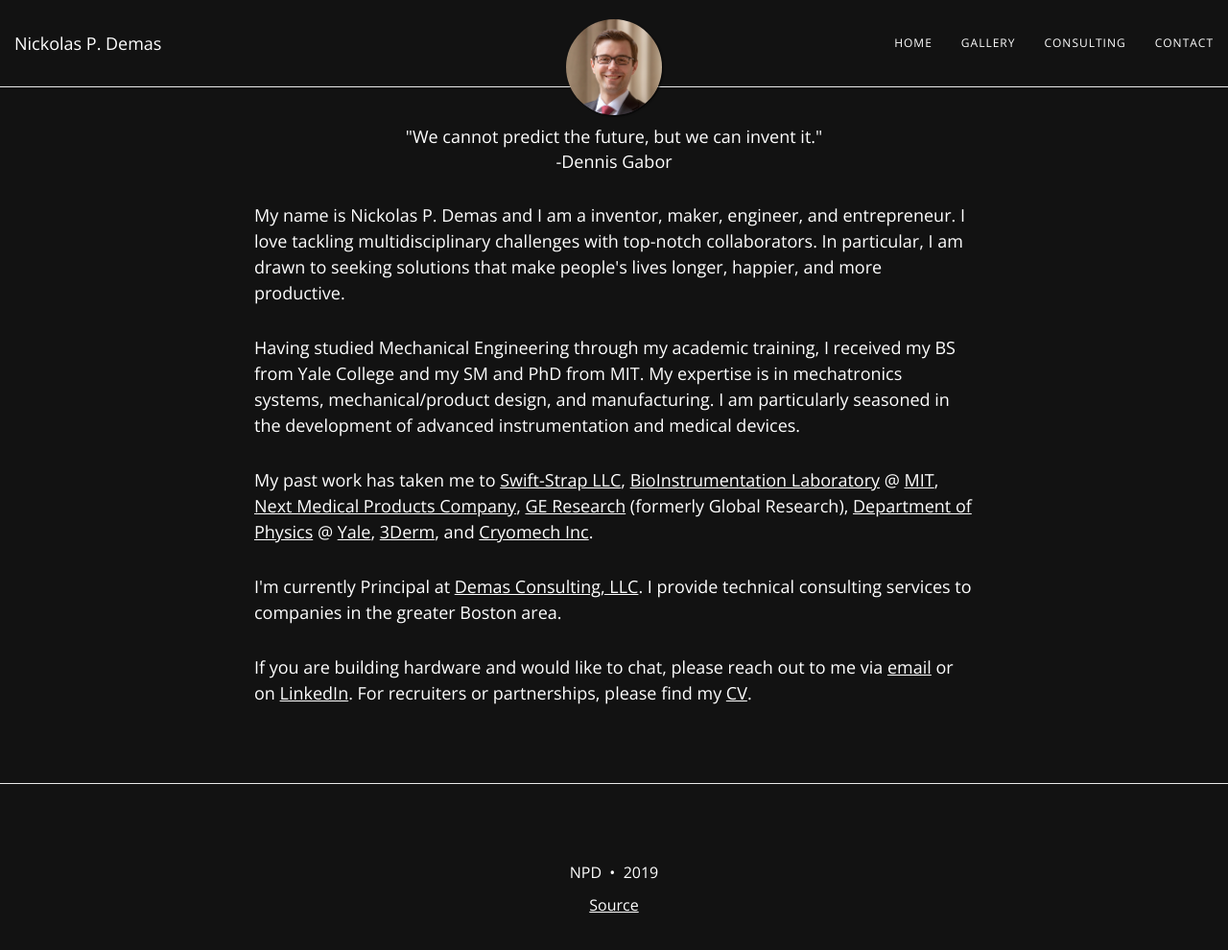
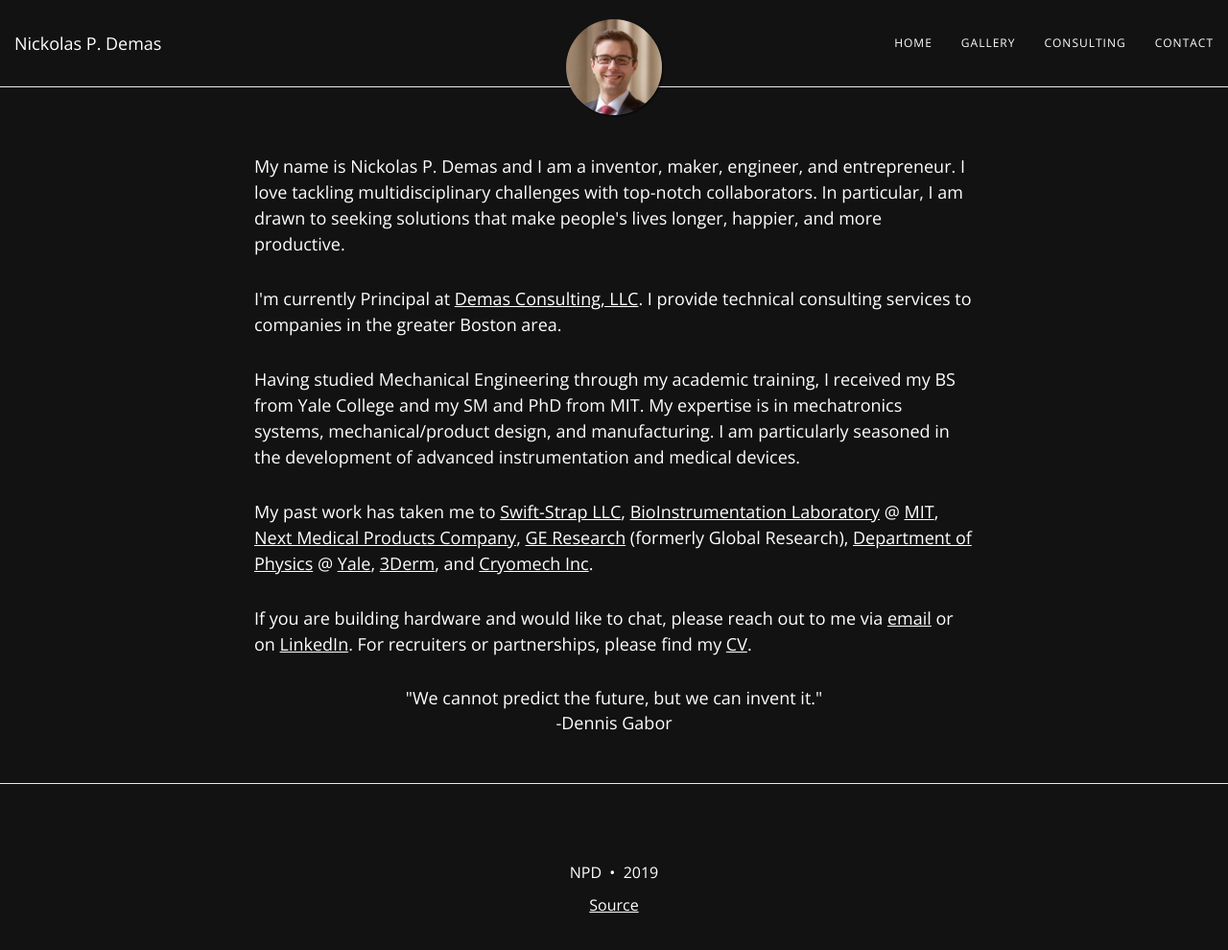
Before and after one commit to npdemas/npdemas.github.io, a Jekyll site: the page built from index.html, in a window 1280 px wide and 1005 px high. Shown: the top 990 px of the window at 96% size. Built offline with Jekyll 4.4.1, drawn with Linux system fonts in a browser that asks for light colours; nearby versions of some CDN libraries; the list of posts is cut into pages by our own code.

Commit message:
Changed order of information (more recent first)

```diff
--- a/index.html
+++ b/index.html
@@ -13,13 +13,13 @@
   - "/img/big-imgs/force-sensor-v2.jpeg" : "Three axis force sensor for standardizing contact forces in needle free jet injection."
 -->
 ---
-<div class="text-quote">
-   "We cannot predict the future, but we can invent it."
-   <br>-Dennis Gabor
-</div>
 
 <p>
 My name is Nickolas P. Demas and I am a inventor, maker, engineer, and entrepreneur. I love tackling multidisciplinary challenges with top-notch collaborators. In particular, I am drawn to seeking solutions that make people's lives longer, happier, and more productive.
+</p>
+
+<p>
+I'm currently Principal at <a href="consulting">Demas Consulting, LLC</a>. I provide technical consulting services to companies in the greater Boston area.
 </p>
 
 <p>
@@ -31,12 +31,13 @@
 </p>
 
 <p>
-I'm currently Principal at <a href="consulting">Demas Consulting, LLC</a>. I provide technical consulting services to companies in the greater Boston area.
+If you are building hardware and would like to chat, please reach out to me via <a href="contact">email</a> or on <a href="https://linkedin.com/in/npdemas/">LinkedIn</a>. For recruiters or partnerships, please find my <a href = "resources/20190926_Nickolas_P_Demas_CV.pdf">CV</a>.
 </p>
 
-<p>
-If you are building hardware and would like to chat, please reach out to me via <a href="contact">email</a> or on <a href="https://linkedin.com/in/npdemas/">LinkedIn</a>. For recruiters or partnerships, please find my <a href = "resources/20190926_Nickolas_P_Demas_CV.pdf">CV</a>.
-</p>
+<div class="text-quote">
+   "We cannot predict the future, but we can invent it."
+   <br>-Dennis Gabor
+</div>
 
 <!--
 <div class="posts-list">
```
